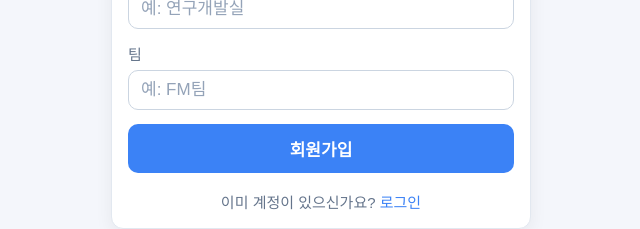
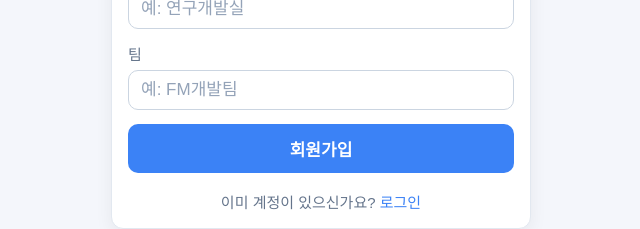
Before and after one commit to JiniBean/timecheck, a Vue app in the folder frontend/: page /signup in a window 1280 px wide. Shown: the part 500-729 px from the top of the page, without its empty margins (319-959 px from the left). Built offline with nearby package versions, Linux system fonts and the light colour scheme; no server answers.

Commit message:
Fix(auth): 회원정보 항목 중 팀 placeholder 수정

```diff
--- a/frontend/src/components/auth/ProfileEditDialog.vue
+++ b/frontend/src/components/auth/ProfileEditDialog.vue
@@ -171,7 +171,7 @@ async function handleSubmit() {
 
           <label class="field">
             <span class="field-label">팀</span>
-            <input v-model="form.team" class="text-input" type="text" placeholder="예: FM팀" />
+            <input v-model="form.team" class="text-input" type="text" placeholder="예: FM개발팀" />
           </label>
 
           <p v-if="errorMessage" class="profile-modal-error">{{ errorMessage }}</p>
--- a/frontend/src/views/SignupView.vue
+++ b/frontend/src/views/SignupView.vue
@@ -97,7 +97,7 @@ async function handleSubmit() {
 
         <label class="field">
           <span class="field-label">팀</span>
-          <input v-model="form.team" class="text-input" type="text" placeholder="예: FM팀" />
+          <input v-model="form.team" class="text-input" type="text" placeholder="예: FM개발팀" />
         </label>
 
         <p v-if="errorMessage" class="auth-error">{{ errorMessage }}</p>
```
